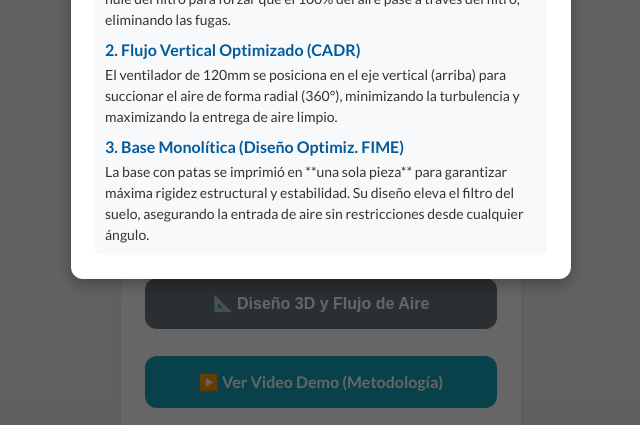
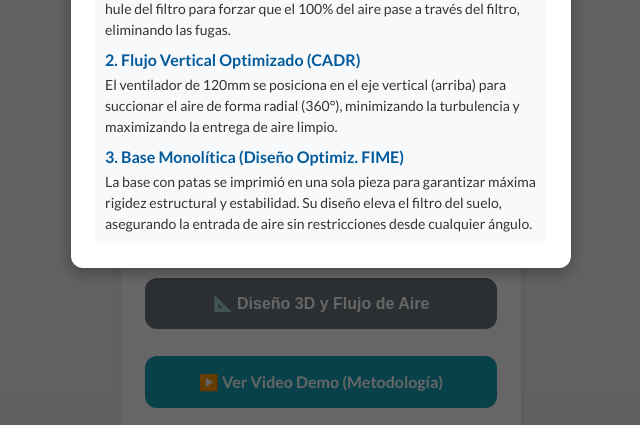
Before and after one commit to diegozum/RNLAPP.github.io, a plain HTML site: page index.html in a window 1280 px wide. Both pictures are taken after a click on the button "📐 Diseño 3D y Flujo de Aire". Shown: the part 367-792 px from the top of the page, without its empty margins (319-959 px from the left). Drawn offline with Linux system fonts and the light colour scheme; no server answers.

Commit message:
Update index.html

```diff
--- a/index.html
+++ b/index.html
@@ -140,7 +140,7 @@
                 <p>El ventilador de 120mm se posiciona en el eje vertical (arriba) para succionar el aire de forma radial (360°), minimizando la turbulencia y maximizando la entrega de aire limpio.</p>
 
                 <h4>3. Base Monolítica (Diseño Optimiz. FIME)</h4>
-                <p>La base con patas se imprimió en **una sola pieza** para garantizar máxima rigidez estructural y estabilidad. Su diseño eleva el filtro del suelo, asegurando la entrada de aire sin restricciones desde cualquier ángulo.</p>
+                <p>La base con patas se imprimió en una sola pieza para garantizar máxima rigidez estructural y estabilidad. Su diseño eleva el filtro del suelo, asegurando la entrada de aire sin restricciones desde cualquier ángulo.</p>
             </div>
         </div>
     </div>
```
